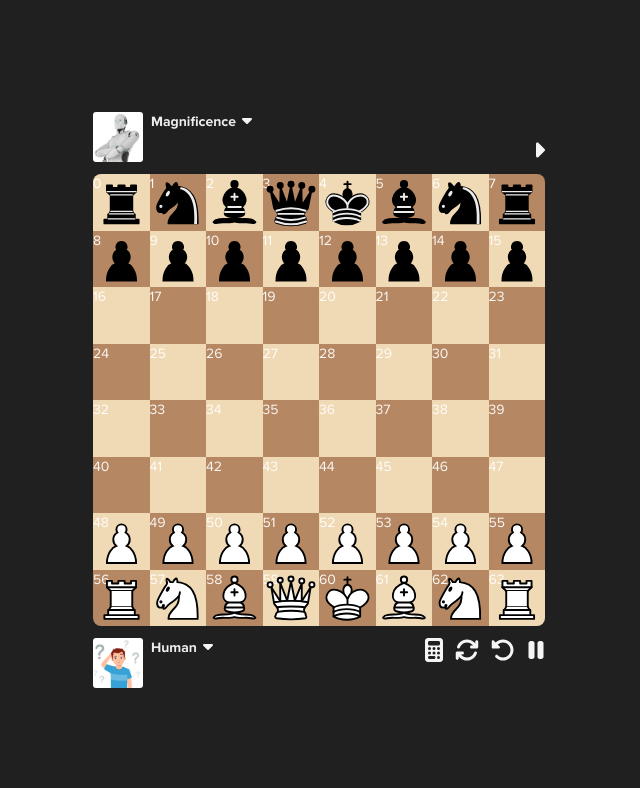
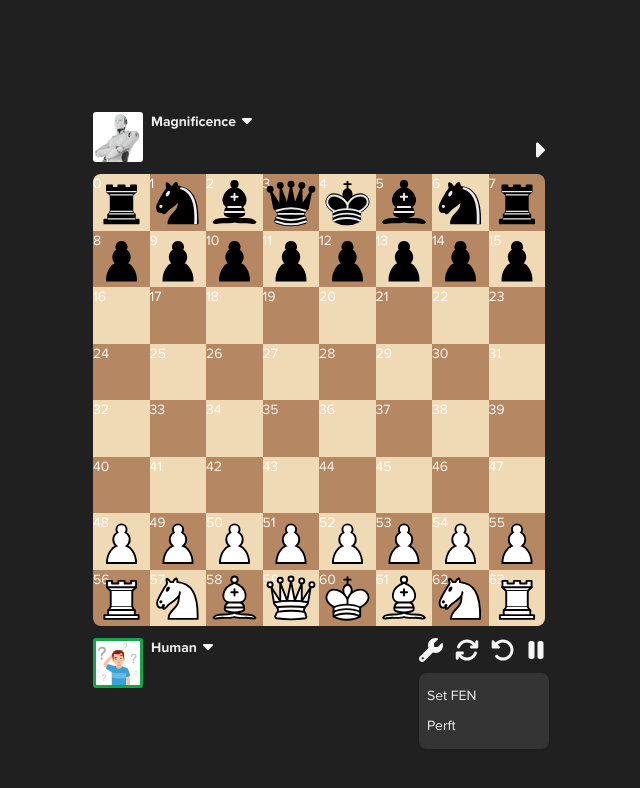
Before and after one commit to wsandst/magnificence-oxidized-chess, a Vue app in the folder web/site/: page / in a window 1280 px wide. Both pictures are taken after a click on the icon 755 px from the left and 650 px from the top of the page. Shown: the top 788 px of the page, without its empty margins (321-961 px from the left). Built offline with nearby package versions, Linux system fonts and the light colour scheme.

Commit message:
Implement popup dialog in web interface for executing commands

```diff
--- a/web/site/src/App.vue
+++ b/web/site/src/App.vue
@@ -9,6 +9,7 @@ import TopControls from './components/TopControls.vue';
 import EngineInfo from './components/EngineInfo.vue';
 import { useUiStore } from './store/ui';
 import { useChessEngineStore } from './store/engine';
+import PopupDialog from './components/PopupDialog.vue';
 
 
 const uiStore = useUiStore();
@@ -24,6 +25,9 @@ onBeforeMount(async () => {
 
 <template>
     <div class="layout h-screen text-primary flex flex-row items-center justify-center">
+        <div class="absolute">
+          <PopupDialog></PopupDialog>
+        </div>
         <div class="flex flex-col justify-center items-center gap-4 w-[min(500px,100vw)] 2xl:w-[62vh]">
             <div class="w-full px-6 flex flex-col gap-3">
               <div class="flex flex-row justify-between">
--- a/web/site/src/components/BottomControls.vue
+++ b/web/site/src/components/BottomControls.vue
@@ -1,24 +1,60 @@
 <script setup lang="ts">
+import { ref } from 'vue'
 import { FontAwesomeIcon } from '@fortawesome/vue-fontawesome'
 import { faPlay } from '@fortawesome/free-solid-svg-icons/faPlay'
 import { faPause } from '@fortawesome/free-solid-svg-icons/faPause'
 import { faRotateLeft } from '@fortawesome/free-solid-svg-icons/faRotateLeft'
 import { faArrowsRotate } from '@fortawesome/free-solid-svg-icons/faArrowsRotate'
-import { faCalculator } from '@fortawesome/free-solid-svg-icons/faCalculator'
+import { faWrench } from '@fortawesome/free-solid-svg-icons/faWrench'
 
 import { useChessEngineStore } from '../store/engine';
 
+const toolsDropdownVisible = ref(false);
+
 const chessEngine = useChessEngineStore();
+
+function toggletoolsDropdownVisibility() {
+    toolsDropdownVisible.value = !toolsDropdownVisible.value;
+    if (toolsDropdownVisible.value) {
+        window.setTimeout(() => {
+            window.addEventListener("click", function hideDropdown() {
+                toolsDropdownVisible.value = false;
+                window.removeEventListener('click', hideDropdown);
+            });
+        }, 300);
+    }
+}
+
+const toolCommands = [
+    {
+        name: "Set FEN",
+        hasResponse: false,
+        args: [{name: "FEN String", type: "string"}],
+        command: (fen: string) => chessEngine.setBoardFen(fen)
+    },
+    {
+        name: "Perft",
+        hasResponse: true,
+        args: [{name: "Depth", type: "number"}],
+        command: (depth: number) => chessEngine.perft(depth)
+    }
+]
 
 </script>
 
 <template>
-    <div class="flex justify-end gap-3">
-        <FontAwesomeIcon @click="chessEngine.perft(7)" class="cursor-pointer hover:scale-110 duration-300 ease-in-out" :style="{ color: 'hsla(0, 0%, 96%, 1)' }" size="xl" :icon="faCalculator"/>
-        <FontAwesomeIcon @click="chessEngine.resetGame()" class="cursor-pointer hover:scale-110 duration-300 ease-in-out" :style="{ color: 'hsla(0, 0%, 96%, 1)' }" size="xl" :icon="faArrowsRotate"/>
-        <FontAwesomeIcon @click="chessEngine.undoMove()" class="cursor-pointer hover:scale-110 duration-300 ease-in-out" :style="{ color: 'hsla(0, 0%, 96%, 1)' }" size="xl" :icon="faRotateLeft"/>
-        <FontAwesomeIcon @click="chessEngine.resumeGame()" v-if="chessEngine.gamePaused" class="cursor-pointer hover:scale-110 duration-300 ease-in-out w-[18px]" :style="{ color: 'hsla(0, 0%, 96%, 1)' }" size="xl" :icon="faPlay"/>
-        <FontAwesomeIcon @click="chessEngine.pauseGame()" v-else class="cursor-pointer hover:scale-110 duration-300 ease-in-out w-[18px]" :style="{ color: 'hsla(0, 0%, 96%, 1)' }" size="xl" :icon="faPause"/>
+    <div class="flex justify-end gap-3 relative">
+        <FontAwesomeIcon @click="toggletoolsDropdownVisibility()" title="Tools" class="cursor-pointer hover:scale-110 duration-300 ease-in-out" :style="{ color: 'hsla(0, 0%, 96%, 1)' }" size="xl" :icon="faWrench"/>
+        <div v-if="toolsDropdownVisible" class="absolute flex flex-col left-0 top-[35px] bg-container/95 w-[130px] p-2 rounded-[8px]">
+            <div @click="chessEngine.showCommandDialogCallback(command)" v-for="command in toolCommands" class="flex flex-row gap-2 items-center group cursor-pointer min-h-[30px]">
+                <div class="group-hover:scale-110 group-hover:ml-1 text-sm transition-all duration-300 ease-in-out">{{command.name}}</div>
+            </div>
+        </div>
+
+        <FontAwesomeIcon @click="chessEngine.resetGame()" title="Reset game to starting position" class="cursor-pointer hover:scale-110 duration-300 ease-in-out" :style="{ color: 'hsla(0, 0%, 96%, 1)' }" size="xl" :icon="faArrowsRotate"/>
+        <FontAwesomeIcon @click="chessEngine.undoMove()" title="Undo last move" class="cursor-pointer hover:scale-110 duration-300 ease-in-out" :style="{ color: 'hsla(0, 0%, 96%, 1)' }" size="xl" :icon="faRotateLeft"/>
+        <FontAwesomeIcon @click="chessEngine.resumeGame()" v-if="chessEngine.gamePaused" title="Resume engine calculation" class="cursor-pointer hover:scale-110 duration-300 ease-in-out w-[18px]" :style="{ color: 'hsla(0, 0%, 96%, 1)' }" size="xl" :icon="faPlay"/>
+        <FontAwesomeIcon @click="chessEngine.pauseGame()" v-else title="Pause engine calculation" class="cursor-pointer hover:scale-110 duration-300 ease-in-out w-[18px]" :style="{ color: 'hsla(0, 0%, 96%, 1)' }" size="xl" :icon="faPause"/>
     </div>
 </template>
 
--- a/web/site/src/components/PlayerInfo.vue
+++ b/web/site/src/components/PlayerInfo.vue
@@ -57,7 +57,8 @@ const shouldShowCalculationSpinner = computed(() => {
 
 <template>
     <div class="flex flex-row gap-2 relative z-10">
-        <img width="55" height="55" class="w-[50px] h-[50px] rounded-[3px]" :src="playerInfo?.profile">
+        <img width="55" height="55" class="w-[50px] h-[50px] rounded-[3px] box-box"
+        :class="[chessEngine.currentPlayerColor == playerColor && 'border-[3px] border-solid border-green-600']" :src="playerInfo?.profile">
         <FontAwesomeIcon v-if="shouldShowCalculationSpinner" title="Calculating..." spin class="absolute left-[52px] top-[25px] cursor-pointer hover:scale-110 duration-300 ease-in-out ml-[6px]" :style="{ color: 'hsla(0, 0%, 96%, 1)' }" :icon="faSpinner"/>
         <div @click="toggleDropdownVisibility" class="cursor-pointer flex flex-row hover:scale-105 transition-all duration-300 ease-in-out">
             <span class="text-sm font-bold">{{ playerInfo?.name }}</span>
--- /dev/null
+++ b/web/site/src/components/PopupDialog.vue
@@ -0,0 +1,123 @@
+<script setup lang="ts">
+import { ref } from 'vue'
+import { useChessEngineStore } from '../store/engine';
+import { FontAwesomeIcon } from '@fortawesome/vue-fontawesome';
+import { faTimes } from '@fortawesome/free-solid-svg-icons/faTimes';
+
+const chessEngine = useChessEngineStore();
+chessEngine.showCommandDialogCallback = showCommandDialog;
+chessEngine.commandResponseCallback = onCommandResponse;
+
+const isInvisible = ref(true);
+const isHidden = ref(true);
+const commandResponse = ref(null);
+const currentCommand = ref(null);
+const optionFields = ref([]);
+
+function showCommandDialog(command: any) {
+    isInvisible.value = false;
+    isHidden.value = false;
+    currentCommand.value = command;
+    commandResponse.value = null;
+}
+
+function onCommandResponse(responseRows: any) {
+    commandResponse.value = responseRows.join("\n");
+    responseRows.forEach(response => {
+        chessEngine.logHistory.push(response);
+    });
+}
+
+function runCommand() {
+    let args = [];
+    optionFields.value.forEach((option, i) => {
+        let value = option.children[0].children[1].value;
+        if (!value) {
+            return;
+        }
+        if (currentCommand.value.args[i].type == "number") {
+            args.push(Number(value));
+        }
+        else {
+            args.push(value);
+        }
+    });
+    currentCommand.value.command(...args);
+    if (!currentCommand.value.showResponse) {
+        hideCommandDialog();
+    }
+}
+
+function hideCommandDialog() {
+    isInvisible.value = true;
+    isHidden.value = true;
+}
+
+</script>
+
+<template>
+   <div class="relative z-20 ease-in-out duration-300 transition-opacity mx-4 h-auto text-primary" :class="[
+      isInvisible && 'opacity-0',
+      !isInvisible && !isHidden && 'opacity-100',
+      isHidden && '*:hidden']" role="dialog" aria-modal="true">
+      <div className="fixed inset-0 bg-gray-500 bg-opacity-50">
+     </div>
+      <div className="flex justify-center h-screen items-center overflow-x-hidden overflow-y-auto fixed inset-0 z-50 outline-none focus:outline-none">
+        <div className="relative rounded w-[min(100%,400px)] text-theme-700  shadow-md shadow-theme-900/10 dark:shadow-theme-900/20 bg-container/95">
+          <div className="flex-col w-fullrounded-md p-0 block font-medium ">
+            <div className="flex items-center justify-between p-5 pr-7 pl-7 border-b border-solid rounded-t border-primary-darker">
+              <h3 className="text-3xl font=semibold">{{ currentCommand?.name }}</h3>
+              <FontAwesomeIcon
+                    class="cursor-pointer hover:scale-110 duration-300 ease-in-out"
+                    :style="{ color: 'hsla(0, 0%, 96%, 1)' }"
+                    size="xl"
+                    @click="hideCommandDialog"
+                    :icon="faTimes"
+                />
+            </div>
+              <form className="shadow-md rounded px-8 pt-6 pb-8 w-full">
+                <div className="m-2" v-for="option in currentCommand?.args" ref="optionFields">
+                  <label>
+                    <div className="block text-sm font-bold mb-1">
+                      {{ option.name }}
+                    </div>
+                    <input type="text" ref="optionField" className="shadow appearance-none rounded w-full py-2 px-2 bg-theme-50 dark:bg-white/10"
+                    />
+                  </label>
+                </div>
+              </form>
+            <div className="shadow-md rounded px-8 pt-4 pb-6 w-full border-t border-solid rounded-b border-primary-darker" v-if="currentCommand?.hasResponse">
+                <div className="m-2">
+                    <div className="block text-sm font-bold mb-1">
+                      Response
+                    </div>
+                    <div type="text" className="shadow appearance-none rounded w-full py-2 px-2 bg-theme-50 dark:bg-white/10 min-h-[40px] h-auto whitespace-pre-line">
+                        {{ commandResponse }}
+                    </div>
+                </div>
+            </div>
+            <div className="flex items-center justify-between p-6 border-t border-solid rounded-b border-primary-darker">
+              <button
+                @click="hideCommandDialog"
+                className="text-white bg-red-500 font-bold hover:bg-red-400 bfont-bold uppercase px-6 py-2 text-sm rounded outline-none focus:outline-none mr-1 mb-1"
+                type="button"
+              >
+                Cancel
+              </button>
+              <button
+                className="text-white bg-blue-500 hover:bg-blue-400 font-bold uppercase text-sm px-6 py-2 rounded shadow hover:shadow-lg outline-none focus:outline-none mr-1 mb-1"
+                type="button"
+                @click="runCommand"
+              >
+                Run
+              </button>
+            </div>
+          </div>
+        </div>
+      </div>
+    </div>
+</template>
+
+<style scoped>
+
+</style>
--- a/web/site/src/store/engine.ts
+++ b/web/site/src/store/engine.ts
@@ -31,7 +31,9 @@ export const useChessEngineStore = defineStore('chess_engine', {
 
     // Callbacks
     makeBoardEngineMoveCallback: null,
-    clearBoardSelectionsCallback: null
+    clearBoardSelectionsCallback: null,
+    showCommandDialogCallback: null,
+    commandResponseCallback: null
   }),
   actions: {
     setAvailableEngines(engines : any) {
@@ -107,6 +109,9 @@ export const useChessEngineStore = defineStore('chess_engine', {
             this.engineSearching = false;
             this.searchOnUnpause = false;
             const move = data[0];
+            if (move == undefined) {
+              return;
+            }
             this.makeBoardEngineMoveCallback(move.from_x, move.from_y, move.to_x, move.to_y, move.promotion)
           }
           else if (messageType == "search_metadata_update") {
@@ -116,8 +121,10 @@ export const useChessEngineStore = defineStore('chess_engine', {
           else if (messageType == "perft") {
             const perft_count = data;
             const million_moves_per_second = (perft_count / 1000000) / (duration / 1000);
-            this.logHistory.push(`Perft completed in ${duration/1000} seconds (${million_moves_per_second}M moves per second)`)
-            this.logHistory.push(`Perft result: ${perft_count}`)
+            this.commandResponseCallback([
+              `Perft completed in ${(duration/1000).toFixed(2)} seconds (${million_moves_per_second.toFixed(2)}M moves per second)`,
+              `Perft result: ${perft_count}`
+            ]);
           }
           else if (messageType == "get_current_player_color") {
             this.currentPlayerColor = data;
@@ -136,6 +143,7 @@ export const useChessEngineStore = defineStore('chess_engine', {
             if (currentFenCrashCount >= 3) {
               console.log("Engine crashed 3 times in a row with this position, resetting to starting position...");
               this.currentBoardFenString = "rnbqkbnr/pppppppp/8/8/8/8/PPPPPPPP/RNBQKBNR w KQkq - 0 1";
+              this.clearBoardSelectionsCallback();
               localStorage.setItem("current_board_fen", this.currentBoardFenString);
             }
           }
@@ -163,8 +171,13 @@ export const useChessEngineStore = defineStore('chess_engine', {
       }
     },
     undoMove() {
+      if (this.engineSearching) {
+        worker.postMessage(["abort"]);
+      }
       worker.postMessage(["undo_move"]);
       worker.postMessage(["get_pieces"]);
+      this.progressTurn();
+      this.startSearchIfNecessary();
       this.clearBoardSelectionsCallback();
     },
     isMoveLegal(from: [number, number], to: [number, number], promotion : any|null = null) {
@@ -186,7 +199,16 @@ export const useChessEngineStore = defineStore('chess_engine', {
       return true;
     },
     perft(depth: number) {
+      console.log("Perft: ", depth);
       worker.postMessage(["perft", depth]);
+    },
+    setBoardFen(fen: string) {
+      this.currentBoardFenString = fen;
+      this.clearBoardSelectionsCallback();
+      localStorage.setItem("current_board_fen", this.currentBoardFenString);
+      worker.postMessage(["set_board_fen", this.currentBoardFenString]);
+      worker.postMessage(["get_pieces"]);
+      worker.postMessage(["get_board_fen"]);
     },
     resetGame() {
       worker.postMessage(["abort"]);
--- a/web/site/src/worker.js
+++ b/web/site/src/worker.js
@@ -61,7 +61,8 @@ async function initWorker() {
                 console.log(`Worker received WASM function '${functionName}', which does not appear to exist.`)
             }
         }
-        catch {
+        catch (e) {
+            console.error("Web assembly error: ", e);
             await resetWasm();
         }
 
```
Also changed, not shown: web/site/src/components/Board.vue (+5 -3 lines), 2 other files (tests, documents, lock files or other folders).
